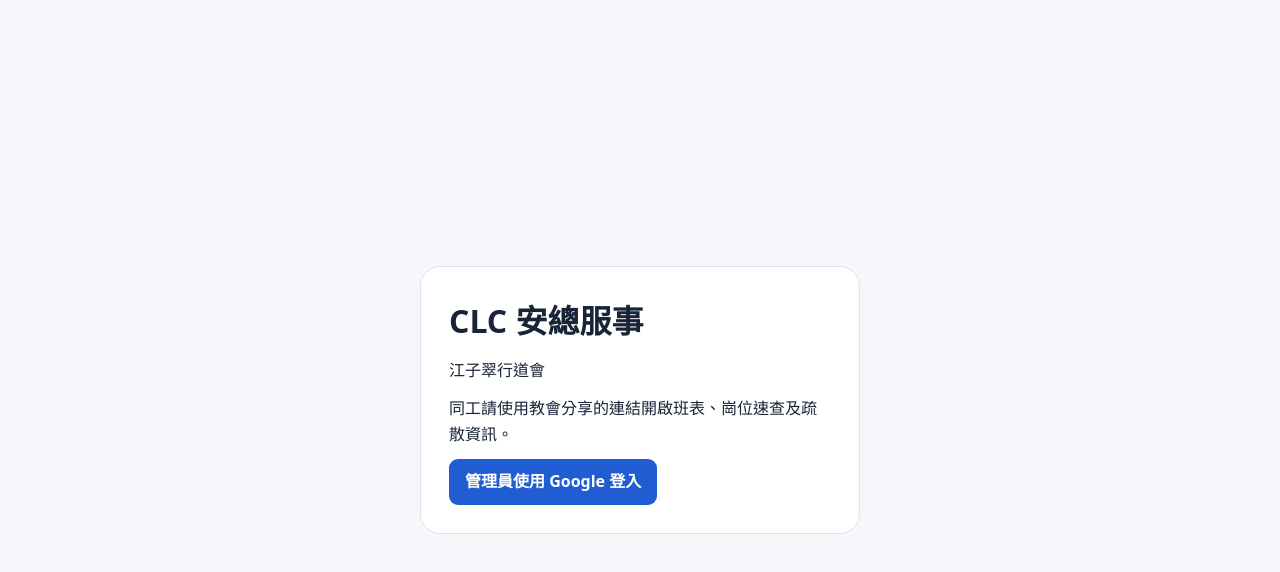
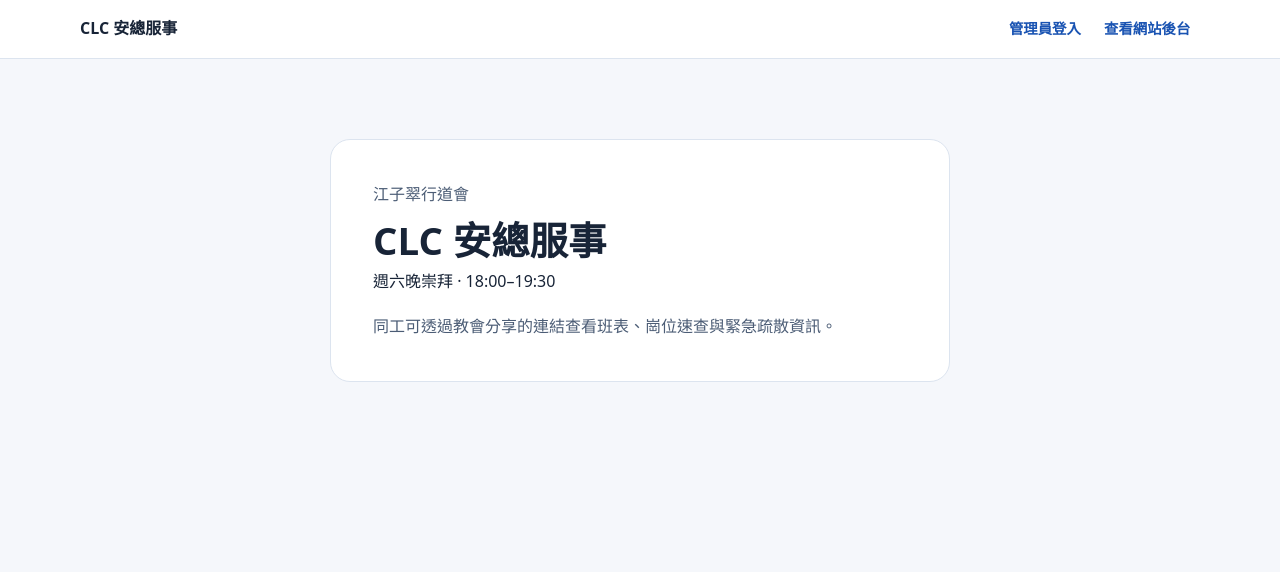
Before and after one commit to EdisonLiu-code/CLC_security, a plain HTML site: page index.html in a window 1280 px wide. Drawn offline with Linux system fonts and the light colour scheme.

Commit message:
Add public home and explicit administrator tabs

```diff
--- a/index.html
+++ b/index.html
@@ -10,12 +10,21 @@
   <script src="site.js" defer></script>
 </head>
 <body>
+  <header class="site-header">
+    <div class="topbar">
+      <a class="brand" id="home-link" href="./" aria-label="CLC 安總服事首頁">CLC 安總服事</a>
+      <nav aria-label="網站管理">
+        <a class="tab" id="sign-in" hidden>管理員登入</a>
+        <a class="tab" id="backend" hidden>查看網站後台</a>
+      </nav>
+    </div>
+  </header>
   <main id="entrance">
+    <p class="church">江子翠行道會</p>
     <h1>CLC 安總服事</h1>
-    <p>江子翠行道會</p>
-    <p>同工請使用教會分享的連結開啟班表、崗位速查及疏散資訊。</p>
-    <a id="sign-in" hidden>管理員使用 Google 登入</a>
-    <p id="status" role="status" hidden></p>
+    <p>週六晚崇拜 · 18:00–19:30</p>
+    <p class="note">同工可透過教會分享的連結查看班表、崗位速查與緊急疏散資訊。</p>
+    <p id="status" class="status" role="status" hidden></p>
   </main>
   <iframe id="portal" title="CLC 安總服事" allow="identity-credentials-get; fullscreen" allowfullscreen referrerpolicy="no-referrer" hidden></iframe>
 </body>
--- a/site.css
+++ b/site.css
@@ -1,7 +1,23 @@
+:root { color-scheme: light dark; --surface: #fff; --background: #f5f7fb; --ink: #182437; --muted: #4b5c75; --edge: #dce4ef; --link: #1953b2; --wash: #ebf2ff; }
+@media (prefers-color-scheme: dark) {
+  :root { --surface: #152131; --background: #101927; --ink: #edf3ff; --muted: #bbcae0; --edge: #344359; --link: #a6caff; --wash: #263f64; }
+}
 * { box-sizing: border-box; }
 [hidden] { display: none !important; }
-body { min-height: 100dvh; margin: 0; display: grid; place-items: center; background: #f5f7fb; color: #182437; font: 1rem/1.6 system-ui, sans-serif; }
-main { width: min(440px, 100% - 32px); margin: 24px auto; padding: 28px; border: 1px solid #dce4ef; border-radius: 20px; background: white; }
-h1, p { margin: 0 0 12px; }
-a { display: inline-block; padding: 10px 16px; border-radius: 9px; background: #205cd2; color: white; text-decoration: none; font-weight: 650; }
-iframe { position: fixed; inset: 0; width: 100%; height: 100%; border: 0; background: #f5f7fb; }
+body { min-height: 100dvh; margin: 0; display: grid; grid-template-rows: auto 1fr; background: var(--background); color: var(--ink); font: 1rem/1.6 system-ui, sans-serif; }
+.site-header { position: sticky; top: 0; z-index: 1; background: var(--surface); border-bottom: 1px solid var(--edge); padding-top: env(safe-area-inset-top); }
+.topbar { width: min(1120px, 100% - 24px); margin: 0 auto; min-height: 58px; display: flex; flex-wrap: wrap; align-items: center; justify-content: space-between; gap: 4px 12px; padding-block: 4px; }
+.brand, .tab { display: inline-flex; min-height: 44px; align-items: center; text-decoration: none; white-space: nowrap; }
+.brand { font-weight: 700; color: var(--ink); }
+nav { display: flex; gap: 4px; }
+.tab { border-radius: 9px; padding-inline: .6rem; font-size: .9rem; color: var(--link); font-weight: 650; }
+.tab:hover, .tab:focus-visible { background: var(--wash); }
+a:focus-visible { outline: 2px solid var(--link); outline-offset: 2px; }
+main { align-self: start; width: min(620px, 100% - 32px); margin: clamp(34px, 10vh, 100px) auto 24px; padding: clamp(22px, 5vw, 42px); border: 1px solid var(--edge); border-radius: 20px; background: var(--surface); }
+h1 { margin: 0 0 .35rem; font-size: clamp(1.75rem, 5vw, 2.4rem); line-height: 1.2; }
+p { margin: 0 0 .6rem; }
+.church, .note { color: var(--muted); }
+.note { margin: 1.2rem 0 0; }
+.status { margin-top: .8rem; }
+body[data-view="portal"] { height: 100vh; height: 100dvh; min-height: 0; grid-template-rows: auto minmax(0, 1fr); }
+iframe { display: block; width: 100%; height: 100%; min-height: 0; border: 0; background: var(--background); }
--- a/site.js
+++ b/site.js
@@ -5,12 +5,16 @@ if (!window.CLC_WORKER_ORIGIN) {
   status.hidden = false;
 } else {
   const worker = new URL(window.CLC_WORKER_ORIGIN);
-  const login = document.getElementById('sign-in');
-  login.href = new URL('/auth/start', worker);
-  login.hidden = false;
+  for (const [id, path] of [['sign-in', '/auth/start'], ['backend', '/manage']]) {
+    const tab = document.getElementById(id);
+    tab.href = new URL(path, worker);
+    tab.hidden = false;
+  }
   if (/^[A-Za-z0-9_-]{43}$/.test(link)) {
     const portal = document.getElementById('portal');
     portal.src = new URL('/view/' + link + '/', worker);
+    document.getElementById('home-link').href = location.href;
+    document.body.dataset.view = 'portal';
     portal.hidden = false;
     document.getElementById('entrance').hidden = true;
   } else if (link) {
```
